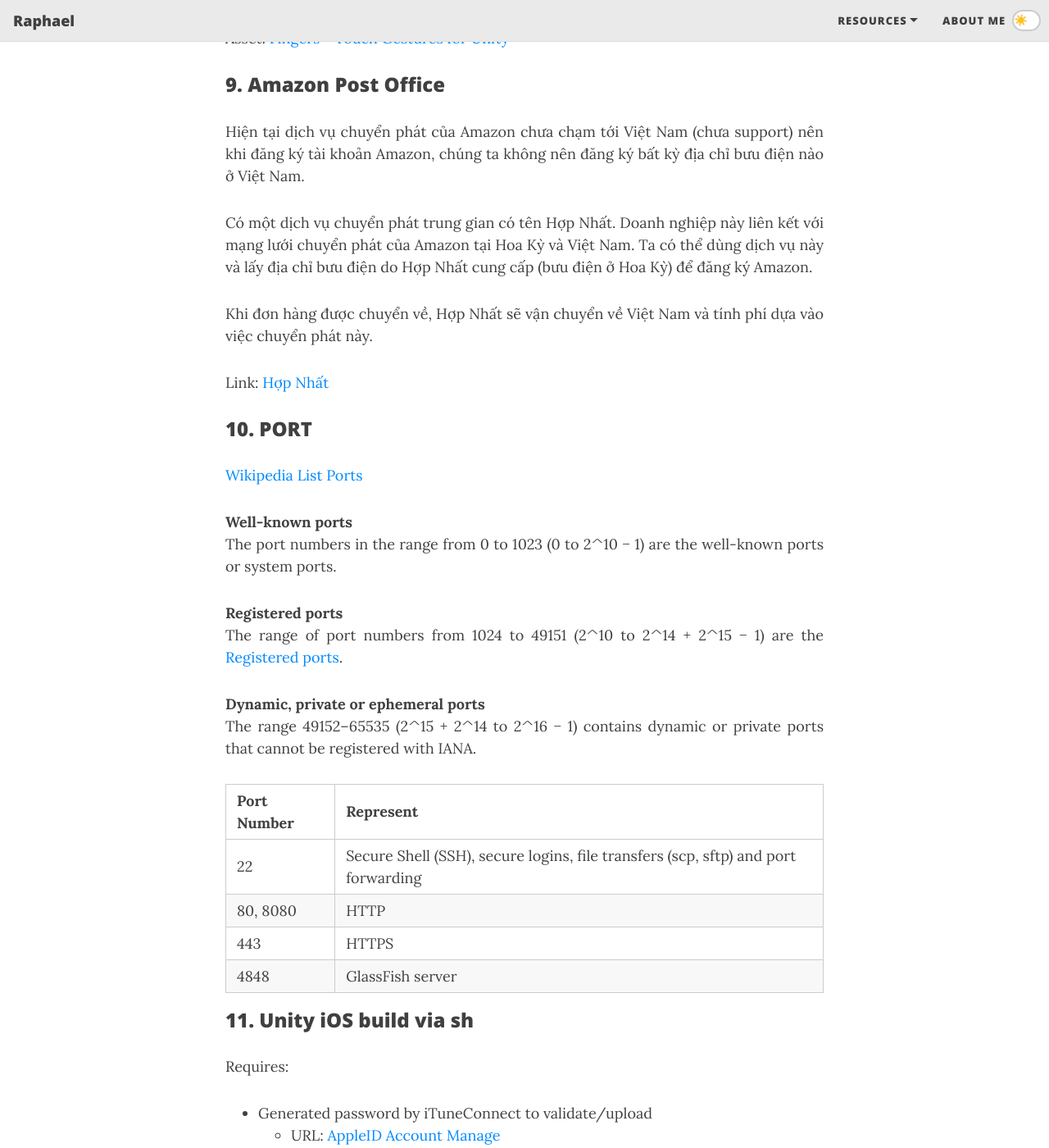
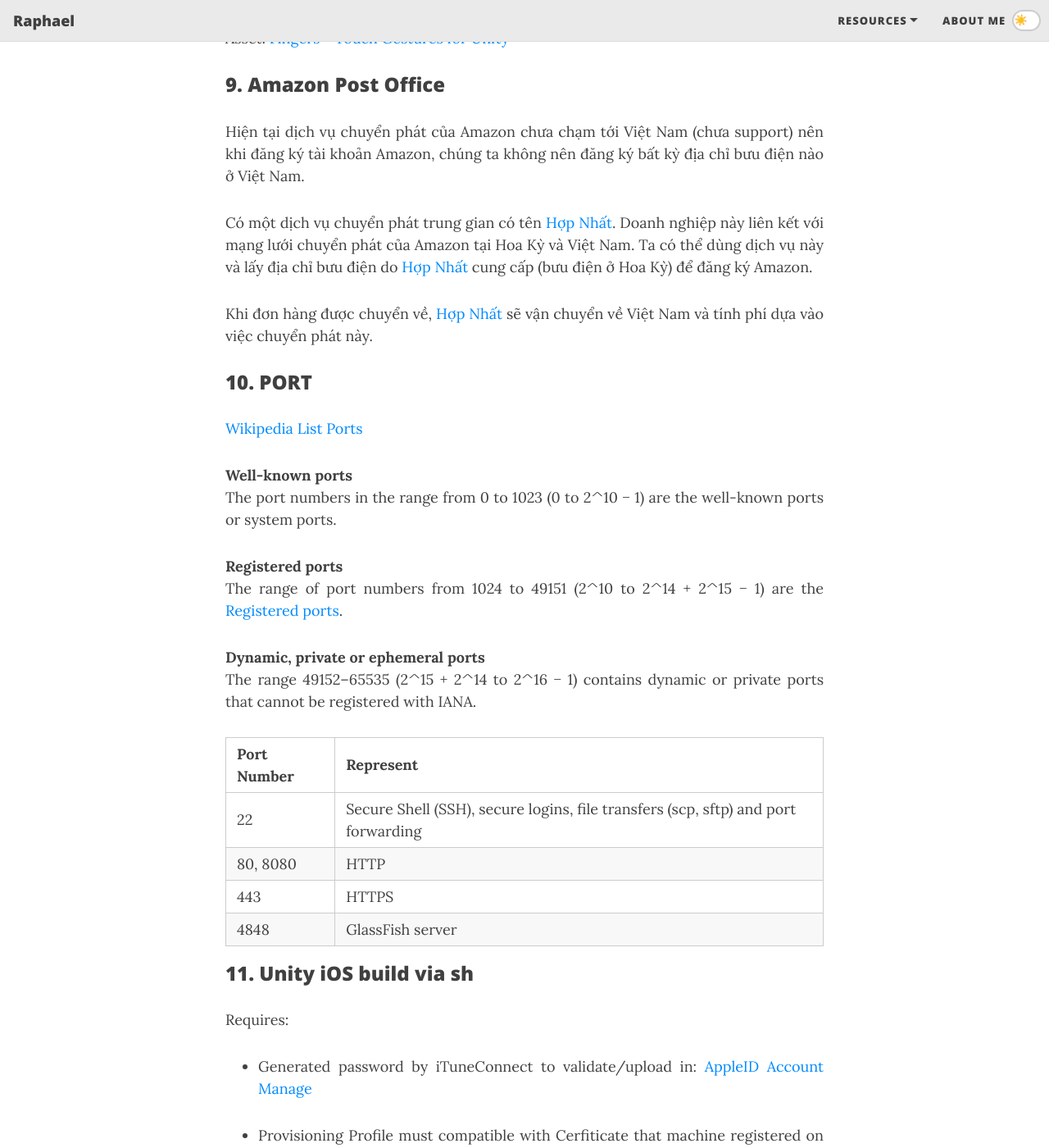
Before and after one commit to raphlee/raphlee.github.io, a Jekyll site: the page built from _posts/2022-02-09-useful-things.md, in a window 1280 px wide and 1400 px high, scrolled down 1847 px. Shown: the whole window at 82% size. Built offline with Jekyll 4.4.1, drawn with Linux system fonts in a browser that asks for light colours; nearby versions of some CDN libraries; some of the changed text lies outside the part shown.

Commit message:
Keep updating...

```diff
--- a/_posts/2022-02-09-useful-things.md
+++ b/_posts/2022-02-09-useful-things.md
@@ -68,11 +68,9 @@ Asset: [Fingers - Touch Gestures for Unity](https://assetstore.unity.com/package
 ### 9. Amazon Post Office
 Hiện tại dịch vụ chuyển phát của Amazon chưa chạm tới Việt Nam (chưa support) nên khi đăng ký tài khoản Amazon, chúng ta không nên đăng ký bất kỳ địa chỉ bưu điện nào ở Việt Nam.
 
-Có một dịch vụ chuyển phát trung gian có tên Hợp Nhất. Doanh nghiệp này liên kết với mạng lưới chuyển phát của Amazon tại Hoa Kỳ và Việt Nam. Ta có thể dùng dịch vụ này và lấy địa chỉ bưu điện do Hợp Nhất cung cấp (bưu điện ở Hoa Kỳ) để đăng ký Amazon.
+Có một dịch vụ chuyển phát trung gian có tên [Hợp Nhất](https://hopnhat.com/van-chuyen-hang-hoa-den-kho-amazon). Doanh nghiệp này liên kết với mạng lưới chuyển phát của Amazon tại Hoa Kỳ và Việt Nam. Ta có thể dùng dịch vụ này và lấy địa chỉ bưu điện do [Hợp Nhất](https://hopnhat.com/van-chuyen-hang-hoa-den-kho-amazon) cung cấp (bưu điện ở Hoa Kỳ) để đăng ký Amazon.
 
-Khi đơn hàng được chuyển về, Hợp Nhất sẽ vận chuyển về Việt Nam và tính phí dựa vào việc chuyển phát này.
-
-Link: [Hợp Nhất](https://hopnhat.com/van-chuyen-hang-hoa-den-kho-amazon)
+Khi đơn hàng được chuyển về, [Hợp Nhất](https://hopnhat.com/van-chuyen-hang-hoa-den-kho-amazon) sẽ vận chuyển về Việt Nam và tính phí dựa vào việc chuyển phát này.
 
 
 ### 10. PORT
@@ -100,8 +98,7 @@ The range 49152–65535 (2^15 + 2^14 to 2^16 − 1) contains dynamic or private
 
 ### 11. Unity iOS build via sh
 Requires:
-- Generated password by iTuneConnect to validate/upload
-    - URL: [AppleID Account Manage](https://appleid.apple.com/account/manage)
+- Generated password by iTuneConnect to validate/upload in: [AppleID Account Manage](https://appleid.apple.com/account/manage)
 
 - Provisioning Profile must compatible with Cerfiticate that machine registered on iTuneConnect. And it must be iOS Distribution type to allows upload.
 
@@ -145,13 +142,13 @@ Cây **octree** là một cấu trúc dữ liệu dạng cây mà mỗi nút tro
 
 
 ### 15. Junction Folders
+
+Any changes will occurs in both folders
+
 On Window:
 
 {: .box-note}
 mklink /J “path/to/folder/A” “path/to/folder/B”
-
-(Any changes will occurs in both folders)
-
 
 On MacOS:
 
```
Also changed, not shown: other parts of _posts/2022-02-09-useful-things.md (+2 -2 lines).
